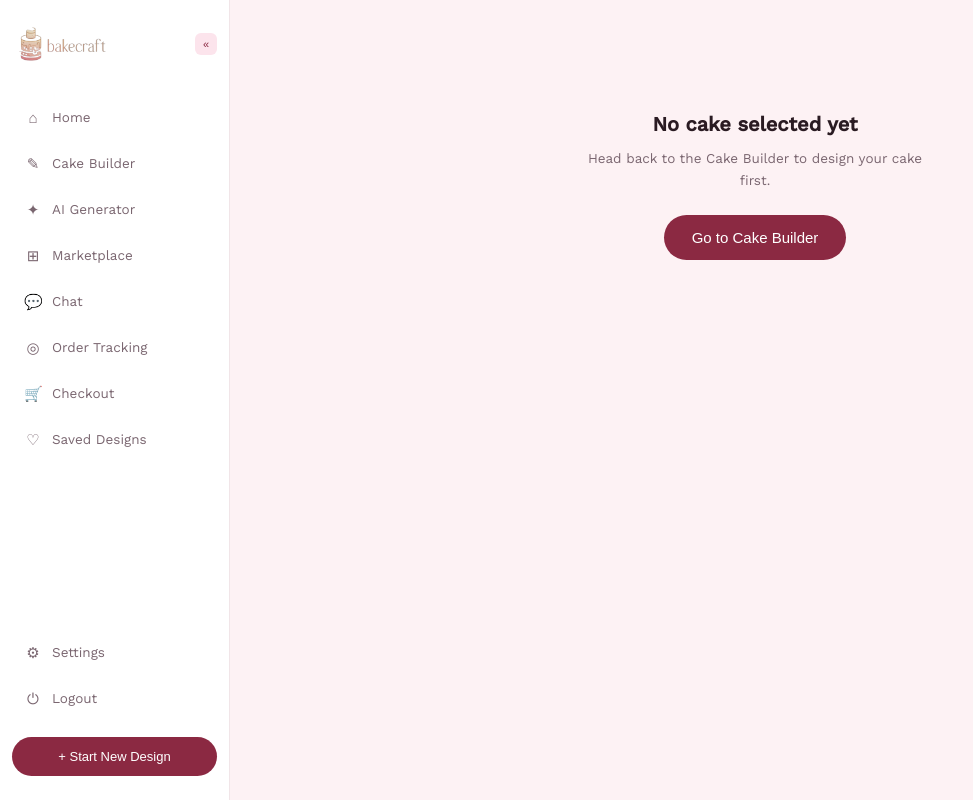
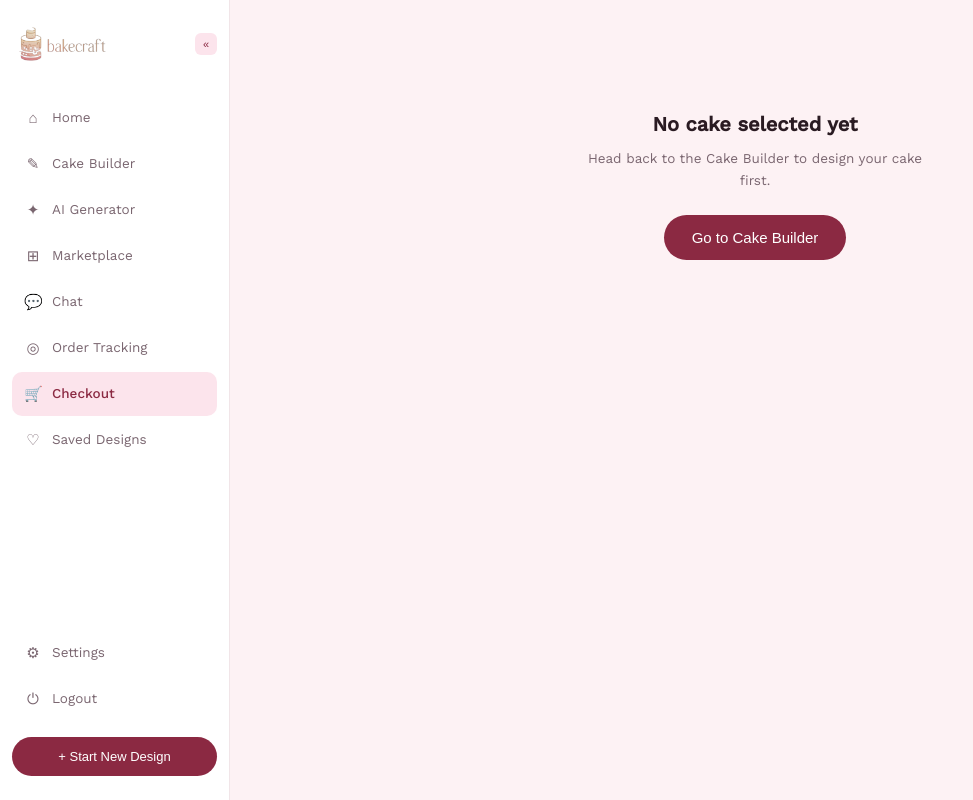
Before and after one commit to ritika-rawal/BakeCraft, a React (Create React App) app in the folder client/: page /checkout in a window 1280 px wide. Shown: the whole page, without its empty margins (0-973 px from the left). Built offline with nearby package versions, Linux system fonts and the light colour scheme.

Commit message:
Navigation for Checkout from Sidebar

```diff
--- a/client/src/components/Sidebar.jsx
+++ b/client/src/components/Sidebar.jsx
@@ -7,7 +7,7 @@ const NAV_ITEMS = [
   { label: 'Marketplace', icon: '⊞', path: '/#bakers' },
   { label: 'Chat', icon: '💬', path: '#' },
   { label: 'Order Tracking', icon: '◎', path: '#' },
-  { label: 'Checkout', icon: '🛒', path: '#' },
+  { label: 'Checkout', icon: '🛒', path: '/checkout' },
   { label: 'Saved Designs', icon: '♡', path: '#' },
 ];
 
```
